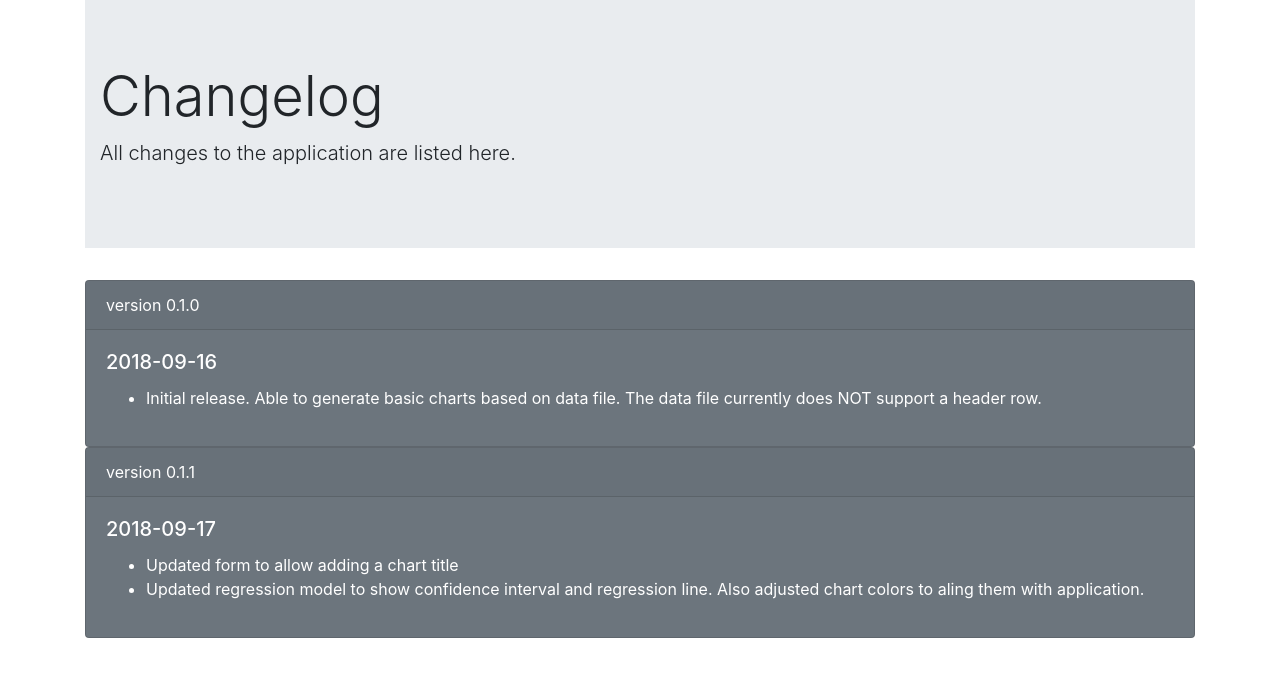
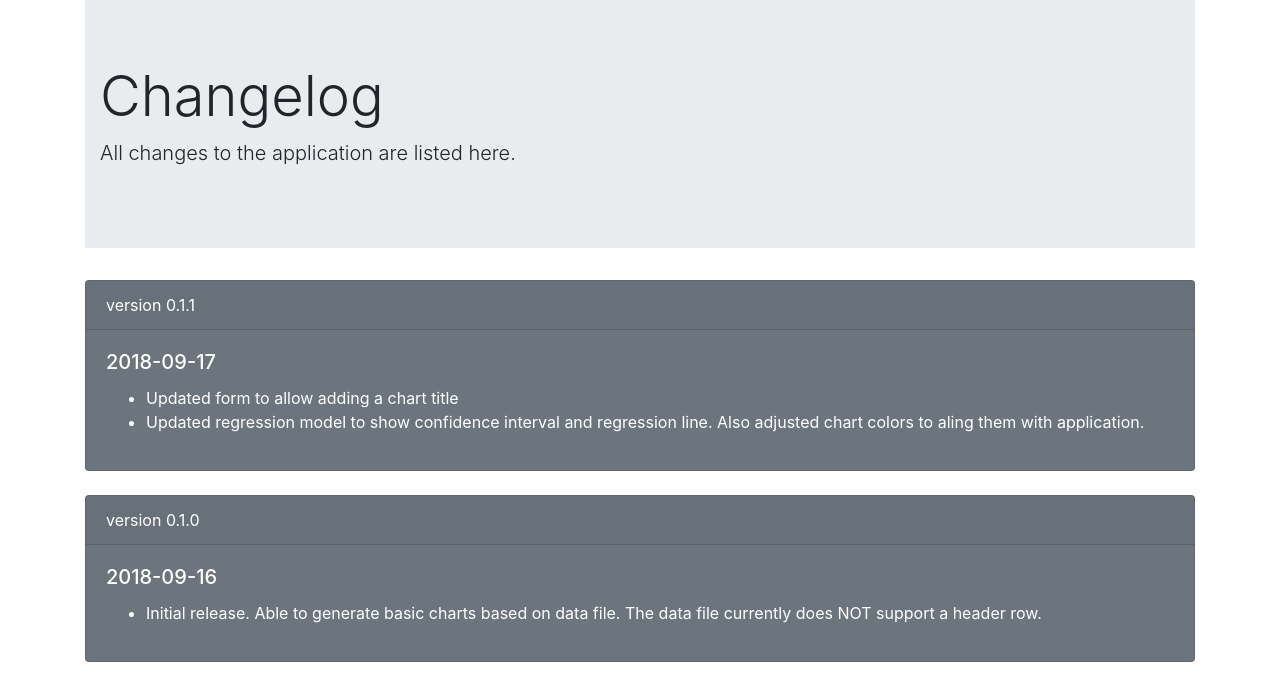
Before and after one commit to mmenschig/Flask-Regression, a Flask app: page /changelog in a window 1280 px wide. Shown: the part 107-800 px from the top of the page. Run offline with Flask 2, Linux system fonts and the light colour scheme; some libraries are stand-ins or nearby versions.

Commit message:
fix order of changelog and add spacing between entries

```diff
--- a/app/changelog.json
+++ b/app/changelog.json
@@ -1,11 +1,4 @@
 [
-  {
-    "version": "0.1.0",
-    "date": "2018-09-16",
-    "changes": [
-      { "message": "Initial release. Able to generate basic charts based on data file. The data file currently does NOT support a header row." }
-    ]
-  },
   {
     "version": "0.1.1",
     "date": "2018-09-17",
@@ -13,5 +6,13 @@
       { "message": "Updated form to allow adding a chart title"},
       { "message": "Updated regression model to show confidence interval and regression line. Also adjusted chart colors to aling them with application."}
     ]
+  },
+  {
+    "version": "0.1.0",
+    "date": "2018-09-16",
+    "changes": [
+      { "message": "Initial release. Able to generate basic charts based on data file. The data file currently does NOT support a header row." }
+    ]
   }
+
 ]
--- a/app/templates/changelog.html
+++ b/app/templates/changelog.html
@@ -14,7 +14,7 @@
 {% if changelog %}
   {% for change in changelog %}
 
-  <div class="card text-white bg-secondary">
+  <div class="card text-white bg-secondary mb-4">
     <div class="card-header">version {{ change.version }}</div>
     <div class="card-body">
       <h5 class="card-title">{{ change.date }}</h5>
```
